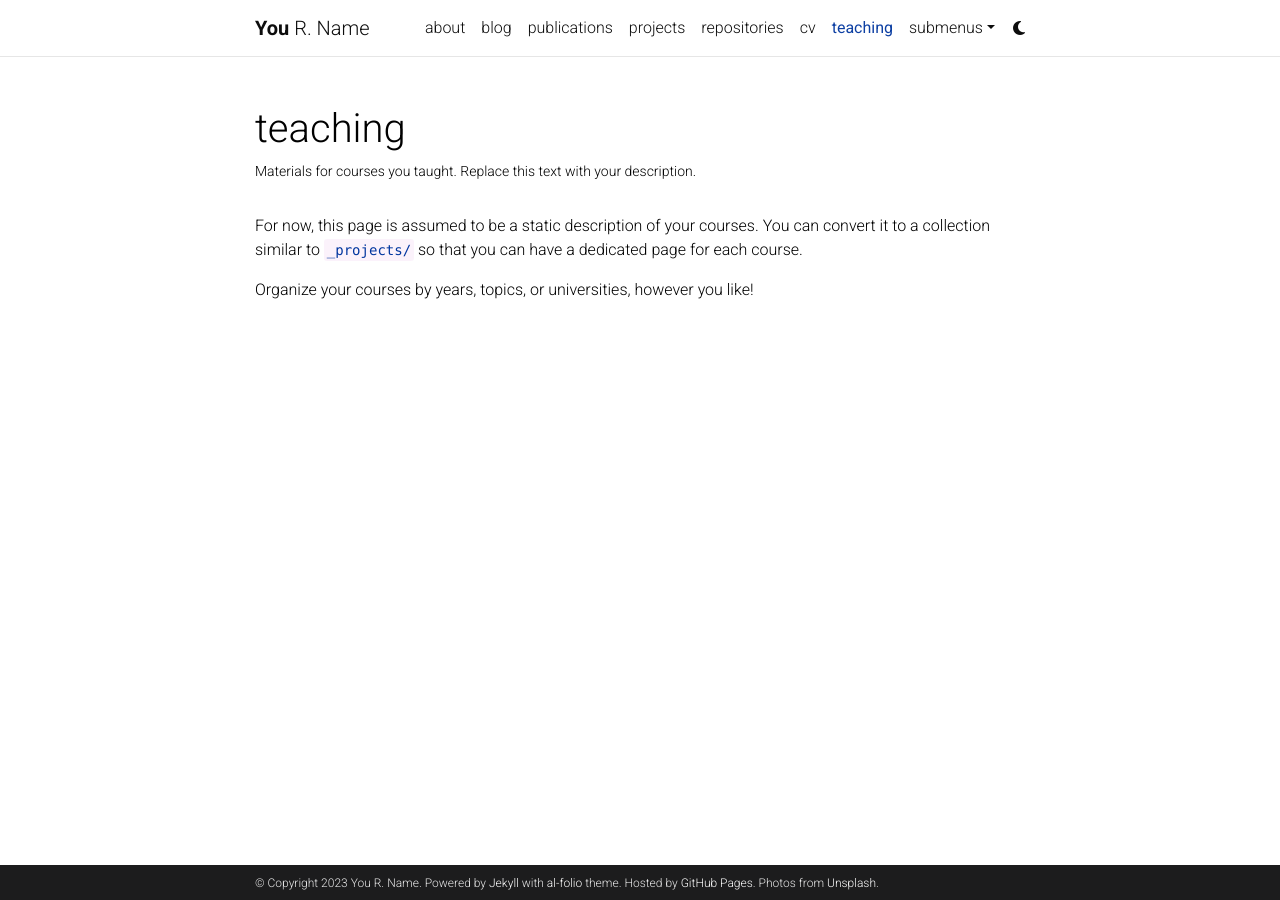
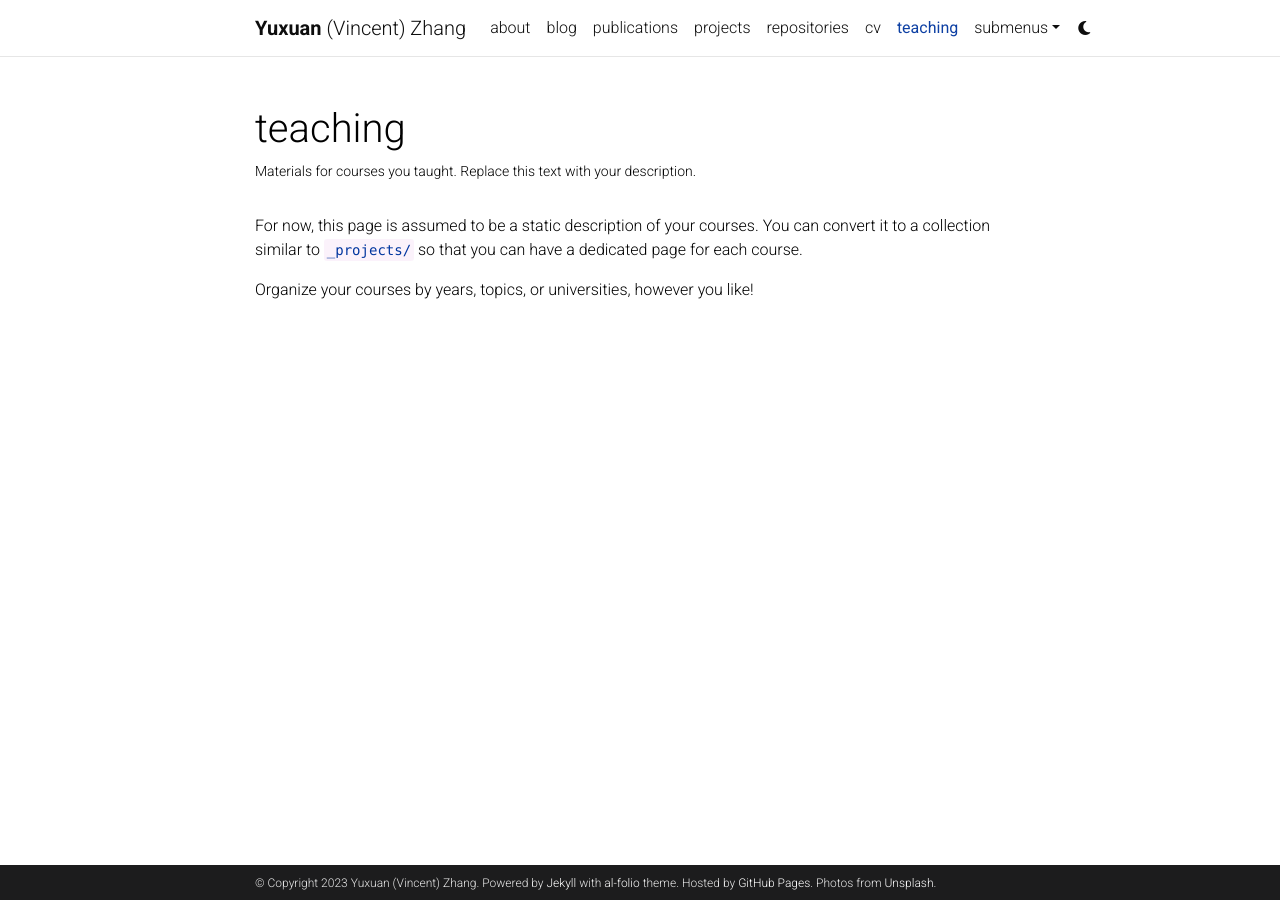
Before and after one commit to yuxuanzhang1995/yuxuanzhang1995.github.io, a Jekyll site: the page built from _pages/teaching.md, in a window 1280 px wide. Built offline with Jekyll 4.4.1, drawn with Linux system fonts in a browser that asks for light colours; comment, search, counter and statistics services are not loaded; a style sheet for code colours, icons or effects is not loaded.

Commit message:
Update _config.yml

```diff
--- a/_config.yml
+++ b/_config.yml
@@ -3,10 +3,10 @@
 # -----------------------------------------------------------------------------
 
 title: blank # the website title (if blank, full name will be used instead)
-first_name: You
-middle_name: R.
-last_name: Name
-email: you@example.com
+first_name: Yuxuan
+middle_name: (Vincent)
+last_name: Zhang
+email: quantum.zhang@utoronto.ca
 description: > # the ">" symbol means to ignore newlines until "footer_text:"
   A simple, whitespace theme for academics. Based on [*folio](https://github.com/bogoli/-folio) design.
 footer_text: >
@@ -77,10 +77,10 @@
 mastodon_username: # your mastodon instance+username in the format instance.tld/@username
 linkedin_username: # your LinkedIn user name
 telegram_username: # your Telegram user name
-scholar_userid: # your Google Scholar ID
+scholar_userid: https://scholar.google.com/citations?user=jf5oJUUAAAAJ&hl=en # your Google Scholar ID
 semanticscholar_id: # your Semantic Scholar ID
 whatsapp_number: # your WhatsApp number (full phone number in international format. Omit any zeroes, brackets, or dashes when adding the phone number in international format.)
-orcid_id: # your ORCID ID
+orcid_id: 0000-0001-5477-8924 # your ORCID ID
 medium_username: # your Medium username
 quora_username: # your Quora username
 publons_id: # your ID on Publons
@@ -89,7 +89,7 @@
 research_gate_profile: # your profile on ResearchGate
 scopus_id: # your profile on Scopus
 blogger_url: # your blogger URL
-work_url: # work page URL
+work_url: https://cqiqc.physics.utoronto.ca/people/cqiqc-postdoctoral-fellows/yuxuan-zhang/# work page URL
 keybase_username: # your keybase user name
 wikidata_id: # your wikidata id
 wikipedia_id: # your wikipedia id (Case sensitive)
```
